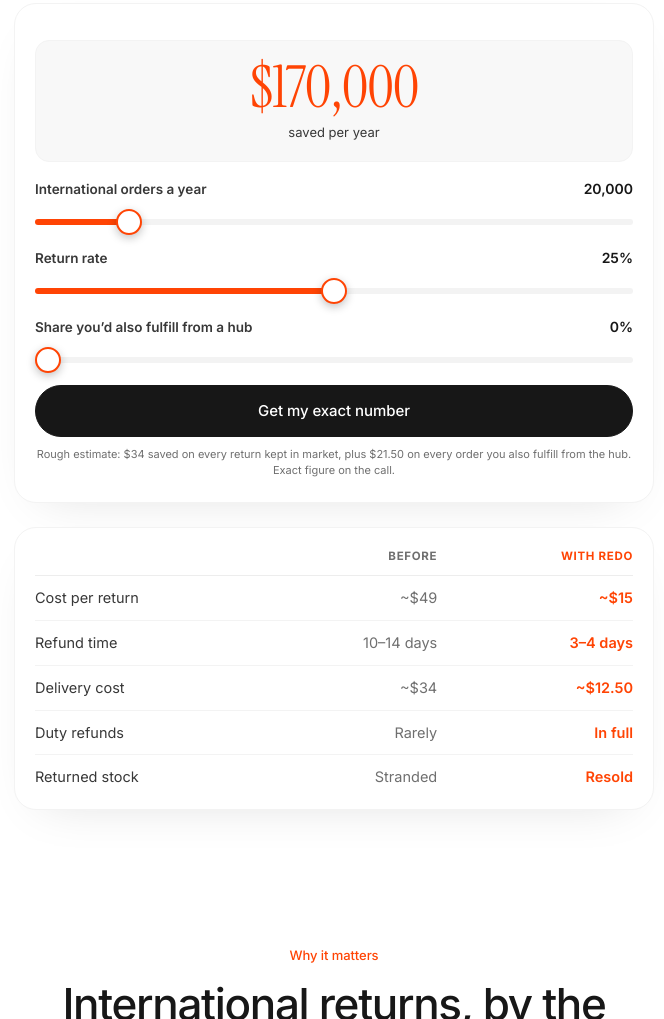
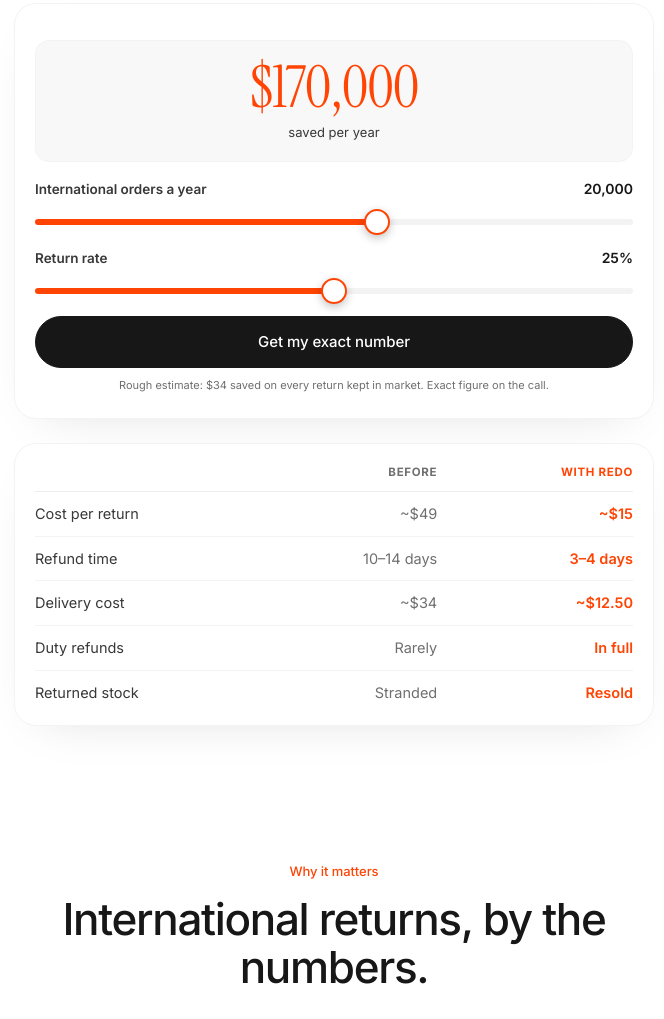
Before and after one commit to RedoKitchen/international-returns-landing-page, a website: page index.html in a window 1280 px wide. Shown: the part 1222-2241 px from the top of the page, without its empty margins (306-970 px from the left). Drawn offline with Linux system fonts and the light colour scheme.

Commit message:
Calculator: drop the fulfill-share slider; re-center orders curve on 10K
Left half runs linear 0-10,000; right half sweeps exponentially to 1M.
Savings math is returns-only now; default still lands on 20,000 / $170K.

Co-Authored-By: Claude Fable 5 <noreply@anthropic.com>

```diff
--- a/index.html
+++ b/index.html
@@ -998,13 +998,11 @@
           <div class="nl">saved per year</div>
         </div>
         <div class="sv-row"><label for="svOrders">International orders a year</label><span class="v" id="svOrdVal">20,000</span></div>
-        <input type="range" id="svOrders" min="0" max="1000" step="1" value="141" aria-label="International orders a year" />
+        <input type="range" id="svOrders" min="0" max="1000" step="1" value="575" aria-label="International orders a year" />
         <div class="sv-row"><label for="svRr">Return rate</label><span class="v" id="svRrVal">25%</span></div>
         <input type="range" id="svRr" min="5" max="45" step="1" value="25" aria-label="Return rate" />
-        <div class="sv-row"><label for="svShare">Share you&rsquo;d also fulfill from a hub</label><span class="v" id="svShareVal">0%</span></div>
-        <input type="range" id="svShare" min="0" max="100" step="5" value="0" aria-label="Share fulfilled from an in-market hub" />
         <a id="get-started" href="#book" class="btn btn-primary btn-lg">Get my exact number</a>
-        <div class="sv-foot">Rough estimate: $34 saved on every return kept in market, plus $21.50 on every order you also fulfill from the hub. Exact figure on the call.</div>
+        <div class="sv-foot">Rough estimate: $34 saved on every return kept in market. Exact figure on the call.</div>
       </div>
       <div class="cmptable reveal">
         <div class="cmp-head">
@@ -1588,24 +1586,28 @@
 
   /* ---- savings: count-up default on scroll-in, then live on drag ---- */
   (function(){
-    var orders = document.getElementById('svOrders'), shareEl = document.getElementById('svShare'), rrEl = document.getElementById('svRr'),
-        ordVal = document.getElementById('svOrdVal'), shareVal = document.getElementById('svShareVal'), rrVal = document.getElementById('svRrVal'), num = document.getElementById('svNum');
+    var orders = document.getElementById('svOrders'), rrEl = document.getElementById('svRr'),
+        ordVal = document.getElementById('svOrdVal'), rrVal = document.getElementById('svRrVal'), num = document.getElementById('svNum');
     if (!orders) return;
     /* [CONFIRM] per-order savings assumptions live here */
-    var ORD_MAX = 1000000, FWD_SAVED = 21.5, RET_SAVED = 34;
+    var ORD_MAX = 1000000, ORD_MID = 10000, RET_SAVED = 34;
     function fmt(n){ return '$' + Math.round(n).toLocaleString('en-US'); }
     function fill(el){ el.style.backgroundSize = ((el.value - el.min) / (el.max - el.min) * 100) + '% 100%'; }
-    function ordersFromSlider(t){ return Math.round(ORD_MAX * Math.pow(t / 1000, 2) / 1000) * 1000; }
+    function ordersFromSlider(t){
+      if (t <= 500) return Math.round(ORD_MID * (t / 500) / 500) * 500;
+      var o = ORD_MID * Math.pow(ORD_MAX / ORD_MID, (t - 500) / 500);
+      return Math.round(o / 1000) * 1000;
+    }
     var target = 0, shown = 0, raf = 0, ready = false;
     function set(v){ target = v; if (reduce || !ready) { shown = v; num.textContent = fmt(v); return; } if (!raf) raf = requestAnimationFrame(stepf); }
     function stepf(){ var d = target - shown; if (Math.abs(d) < Math.max(300, target * 0.002)) { shown = target; num.textContent = fmt(shown); raf = 0; return; } shown += d * 0.2; num.textContent = fmt(shown); raf = requestAnimationFrame(stepf); }
     function calc(){
-      var o = ordersFromSlider(+orders.value), share = +shareEl.value / 100, rr = +rrEl.value / 100,
-          ret = o * rr * RET_SAVED, fwd = o * share * FWD_SAVED, total = ret + fwd;
-      ordVal.textContent = o.toLocaleString('en-US') + (o >= ORD_MAX ? '+' : ''); shareVal.textContent = (+shareEl.value) + '%'; rrVal.textContent = (+rrEl.value) + '%';
-      set(total); fill(orders); fill(shareEl); fill(rrEl);
+      var o = ordersFromSlider(+orders.value), rr = +rrEl.value / 100,
+          total = o * rr * RET_SAVED;
+      ordVal.textContent = o.toLocaleString('en-US') + (o >= ORD_MAX ? '+' : ''); rrVal.textContent = (+rrEl.value) + '%';
+      set(total); fill(orders); fill(rrEl);
     }
-    [orders, shareEl, rrEl].forEach(function(el){ el.addEventListener('input', function(){ ready = true; calc(); }); });
+    [orders, rrEl].forEach(function(el){ el.addEventListener('input', function(){ ready = true; calc(); }); });
     calc();
     if ('IntersectionObserver' in window && !reduce) {
       var io = new IntersectionObserver(function(en){ en.forEach(function(x){ if (x.isIntersecting) { shown = 0; ready = true; var t = target; target = 0; set(t); io.unobserve(x.target); } }); }, { threshold: .5 });
```
